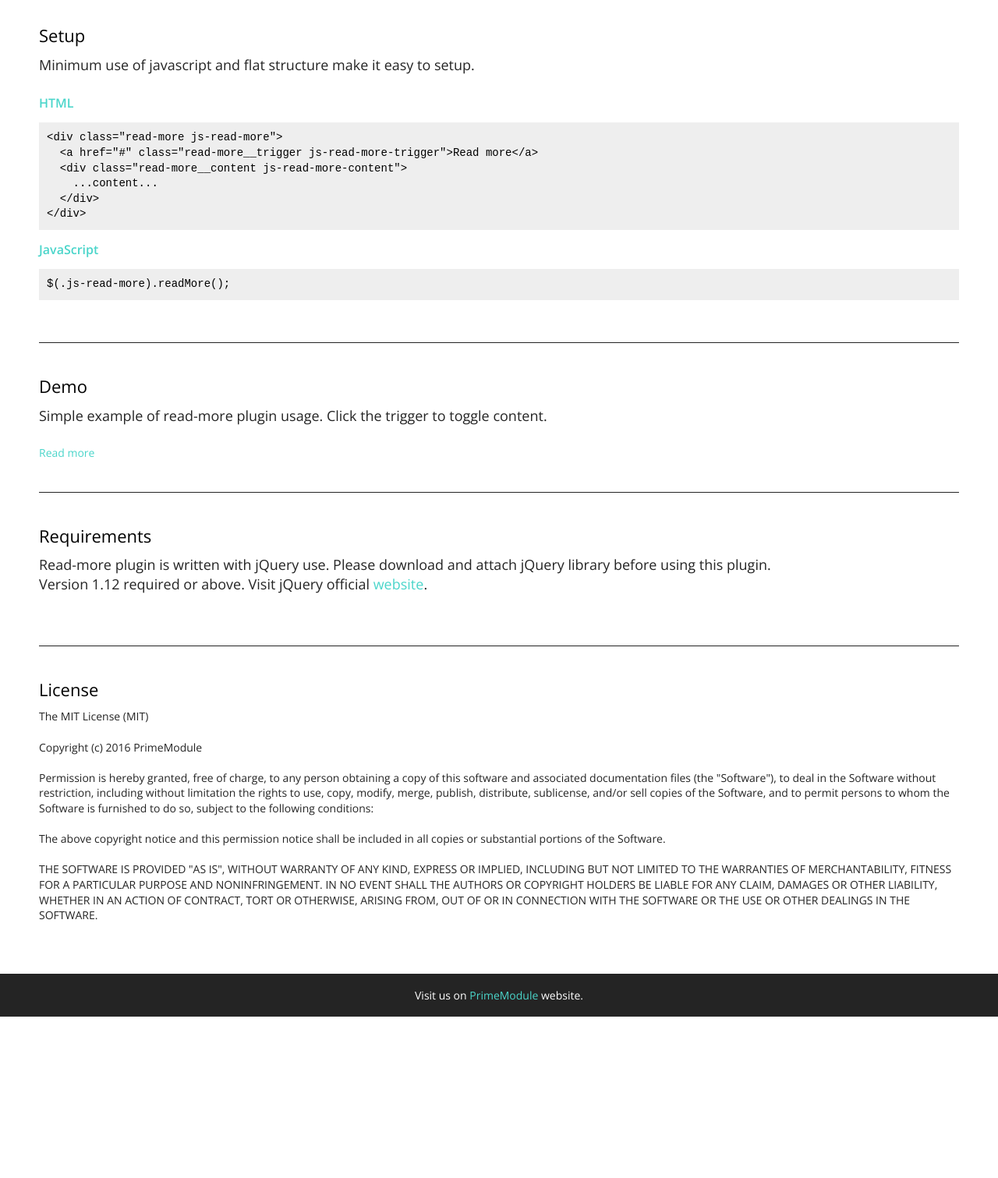
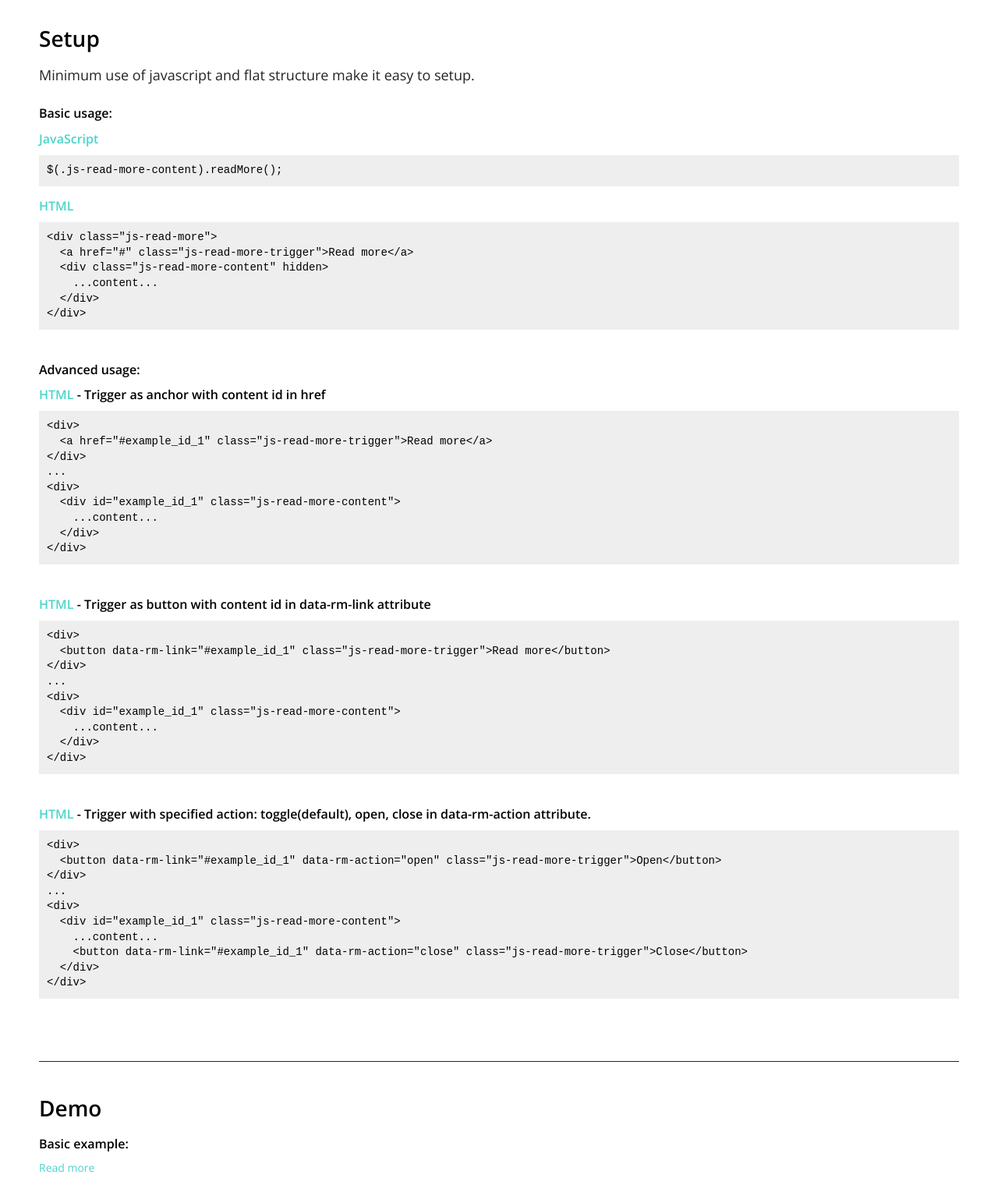
Before and after one commit to PrimeModule/read-more, a plain HTML site: page index.html in a window 1280 px wide. Shown: the part 60-1571 px from the top of the page at 78% size. Before the commit the page ends 1364 px from the top, so only its background shows below. Drawn offline with nearby package versions, Linux system fonts and the light colour scheme.

Commit message:
Update gh-page

```diff
--- a/index.html
+++ b/index.html
@@ -57,37 +57,90 @@
       <section id="setup" class="section">
         <h3 class="section__title ">Setup</h3>
         <p class="section__description">Minimum use of javascript and flat structure make it easy to setup.</p>
-        <div class="preview-box">
-          <h4 class="preview-box__title text-highlight">HTML</h3>
-          <pre class="preview-box__code">&lt;div class="read-more js-read-more"&gt;
-  &lt;a href="#" class="read-more__trigger js-read-more-trigger">Read more&lt;/a&gt;
-  &lt;div class="read-more__content js-read-more-content"&gt;
+        <div class="preview-box margin-bottom-40">
+          <h4 class="preview-box__title">Basic usage:</h4>
+          <h4 class="preview-box__title text-highlight">JavaScript</h4>
+          <pre class="preview-box__code">$(.js-read-more-content).readMore();</pre>
+          <h4 class="preview-box__title text-highlight">HTML</h4>
+          <pre class="preview-box__code">&lt;div class="js-read-more"&gt;
+  &lt;a href="#" class="js-read-more-trigger">Read more&lt;/a&gt;
+  &lt;div class="js-read-more-content" hidden&gt;
     ...content...
   &lt;/div&gt;
 &lt;/div&gt;</pre>
         </div>
-        <div class="preview-box">
-          <h4 class="preview-box__title text-highlight">JavaScript</h3>
-          <pre class="preview-box__code">$(.js-read-more).readMore();</pre>
+
+        <div class="preview-box margin-bottom-40">
+          <h4 class="preview-box__title">Advanced usage:</h4>
+          <h4 class="preview-box__title"><span class="text-highlight">HTML</span> - Trigger as anchor with content id in href</h4>
+          <pre class="preview-box__code">&lt;div&gt;
+  &lt;a href="#example_id_1" class="js-read-more-trigger"&gt;Read more&lt;/a&gt;
+&lt;/div&gt;
+...
+&lt;div&gt;
+  &lt;div id="example_id_1" class="js-read-more-content"&gt;
+    ...content...
+  &lt;/div&gt;
+&lt;/div&gt;</pre>
+        </div>
+
+        <div class="preview-box margin-bottom-40">
+          <h4 class="preview-box__title"><span class="text-highlight">HTML</span> - Trigger as button with content id in data-rm-link attribute</h4>
+          <pre class="preview-box__code">&lt;div&gt;
+  &lt;button data-rm-link="#example_id_1" class="js-read-more-trigger"&gt;Read more&lt;/button&gt;
+&lt;/div&gt;
+...
+&lt;div&gt;
+  &lt;div id="example_id_1" class="js-read-more-content"&gt;
+    ...content...
+  &lt;/div&gt;
+&lt;/div&gt;</pre>
+        </div>
+
+        <div class="preview-box margin-bottom-40">
+          <h4 class="preview-box__title"><span class="text-highlight">HTML</span> - Trigger with specified action: toggle(default), open, close in data-rm-action attribute.</h4>
+          <pre class="preview-box__code">&lt;div&gt;
+  &lt;button data-rm-link="#example_id_1" data-rm-action="open" class="js-read-more-trigger"&gt;Open&lt;/button&gt;
+&lt;/div&gt;
+...
+&lt;div&gt;
+  &lt;div id="example_id_1" class="js-read-more-content"&gt;
+    ...content...
+    &lt;button data-rm-link="#example_id_1" data-rm-action="close" class="js-read-more-trigger"&gt;Close&lt;/button&gt;
+  &lt;/div&gt;
+&lt;/div&gt;</pre>
         </div>
       </section>
 
       <section id="demo" class="section section--decorated">
         <h3 class="section__title ">Demo</h3>
-        <p class="section__description">Simple example of read-more plugin usage. Click the trigger to toggle content.</p>
-        <!-- BEGIN READ-MORE HTML -->
-        <div class="js-read-more">
-          <a href="#" class="common-link text-highlight js-read-more-trigger">Read more</a>
-          <div class="js-read-more-content" hidden>
-            Nulla convallis fringilla mi, eu pretium dui dapibus vel. Cras at odio nibh. Fusce eget metus justo. Pellentesque non quam massa. Cras placerat cursus accumsan. Maecenas hendrerit nibh enim, ac dapibus felis facilisis eu. Curabitur sollicitudin purus in ultrices rutrum. Donec non sem volutpat, eleifend lorem non, egestas ante. Proin varius lorem mauris, id aliquet velit eleifend at. Suspendisse quis mi id ante aliquam sodales id sed diam. Suspendisse suscipit dolor sed ipsum suscipit sodales. Pellentesque vitae odio dapibus, malesuada massa at, luctus risus. Suspendisse maximus sodales turpis vehicula pulvinar. Pellentesque pretium mollis magna, ut rhoncus leo hendrerit quis.
+        <div class="preview-box margin-bottom-40">
+          <h4 class="preview-box__title">Basic example:</h4>
+          <div class="js-read-more">
+            <a href="#" class="common-link text-highlight js-read-more-trigger">Read more</a>
+            <div class="js-read-more-content">
+              Nulla convallis fringilla mi, eu pretium dui dapibus vel. Cras at odio nibh. Fusce eget metus justo. Pellentesque non quam massa. Cras placerat cursus accumsan. Maecenas hendrerit nibh enim, ac dapibus felis facilisis eu. Curabitur sollicitudin purus in ultrices rutrum. Donec non sem volutpat, eleifend lorem non, egestas ante. Proin varius lorem mauris, id aliquet velit eleifend at. Suspendisse quis mi id ante aliquam sodales id sed diam. Suspendisse suscipit dolor sed ipsum suscipit sodales. Pellentesque vitae odio dapibus, malesuada massa at, luctus risus. Suspendisse maximus sodales turpis vehicula pulvinar. Pellentesque pretium mollis magna, ut rhoncus leo hendrerit quis.
+            </div>
           </div>
         </div>
-        <!-- END READ-MORE HTML -->
+
+        <div class="preview-box">
+          <h4 class="preview-box__title">Advanced example:</h4>
+          <div class="margin-bottom-40">
+            <button data-rm-link="#just_an_example" class="js-read-more-trigger">Toggle</button>
+            <button data-rm-link="#just_an_example" data-rm-action="open" class="js-read-more-trigger">Open</button>
+            <button data-rm-link="#just_an_example" data-rm-action="close" class="js-read-more-trigger">Close</button>
+          </div>
+
+          <div id="just_an_example" class="js-read-more-content">
+            Nulla convallis fringilla mi, eu pretium dui dapibus vel. Cras at odio nibh. Fusce eget metus justo. Pellentesque non quam massa. Cras placerat cursus accumsan. Maecenas hendrerit nibh enim, ac dapibus felis facilisis eu. Curabitur sollicitudin purus in ultrices rutrum. Donec non sem volutpat, eleifend lorem non, egestas ante. Proin varius lorem mauris, id aliquet velit eleifend at. Suspendisse quis mi id ante aliquam sodales id sed diam. Suspendisse suscipit dolor sed ipsum suscipit sodales. Pellentesque vitae odio dapibus, malesuada massa at, luctus risus. Suspendisse maximus sodales turpis vehicula pulvinar. Pellentesque pretium mollis magna, ut rhoncus leo hendrerit quis. <a href="#just_an_example" data-rm-action="close" class="common-link text-highlight js-read-more-trigger">Close</a>
+          </div>
+        </div>
       </section>
 
       <section id="requirements" class="section section--decorated">
         <h3 class="section__title ">Requirements</h3>
-        <p class="section__description">Read-more plugin is written with jQuery use. Please download and attach jQuery library before using this plugin.<br /> Version 1.12 required or above. Visit jQuery official <a href="https://jquery.com/" target="_blank" class="common-link text-highlight">website</a>.</p>
+        <p class="section__description">Read-more plugin is written with <a href="https://jquery.com/" target="_blank" class="common-link text-highlight">jQuery</a> use.</p>
       </section>
 
       <section id="license" class="section section--decorated">
--- a/public/javascripts/read-more.js
+++ b/public/javascripts/read-more.js
@@ -28,6 +28,8 @@
    */
   ReadMore.prototype.setup = function() {
     var $parentRoot, $inlineTriggers;
+
+    this.$root.hide(); // Hide content
 
     $parentRoot = this.$root.parent('.js-read-more');
     $parentRoot = $parentRoot.length > 0 ? $parentRoot : null;
@@ -86,7 +88,7 @@
     /**
      * @type {Array.<HTMLElement>}
      */
-    var $triggers = $(document).find('.js-read-more-trigger');
+    var $triggers = $('.js-read-more-trigger');
 
     /**
      * @type {Array.<HTMLElement>}
--- a/public/stylesheets/screen.css
+++ b/public/stylesheets/screen.css
@@ -22,20 +22,23 @@ p {
 h2,
 h3,
 h4 {
-  font-weight: 400;
+  font-weight: 600;
   line-height: 1.4;
   margin: 0;
+}
+
+/* Misc */
+.margin-bottom-40 {
+  margin-bottom: 40px;
 }
 
 /* Common link */
 .common-link {
   border-bottom: 1px solid transparent;
-  padding-bottom: 3px;
-  padding-top: 3px;
   text-decoration: none;
 }
 .common-link:hover {
-  border-color: #242424;
+  border-color: inherit;
 }
 .common-link--bright:hover {
   border-color: #ffffff;
@@ -51,8 +54,8 @@ h4 {
   border-top: 1px solid #242424;
 }
 .section__title {
-  font-size: 22px;
-  margin-bottom: 10px;
+  font-size: 28px;
+  margin-bottom: 15px;
 }
 .section__description {
   font-size: 18px;
@@ -127,11 +130,17 @@ h4 {
   padding-top: 40px;
 }
 .preview-box__title {
+  margin-bottom: 10px;
+}
+.preview-box__description {
+  margin-bottom: 20px;
+}
+.preview-box__title {
   font-size: 16px;
-  font-weight: 600;
 }
 .preview-box__code {
   background-color: #eee;
+  margin-top: 0;
   padding: 10px;
   white-space: pre-wrap;
 }
```
